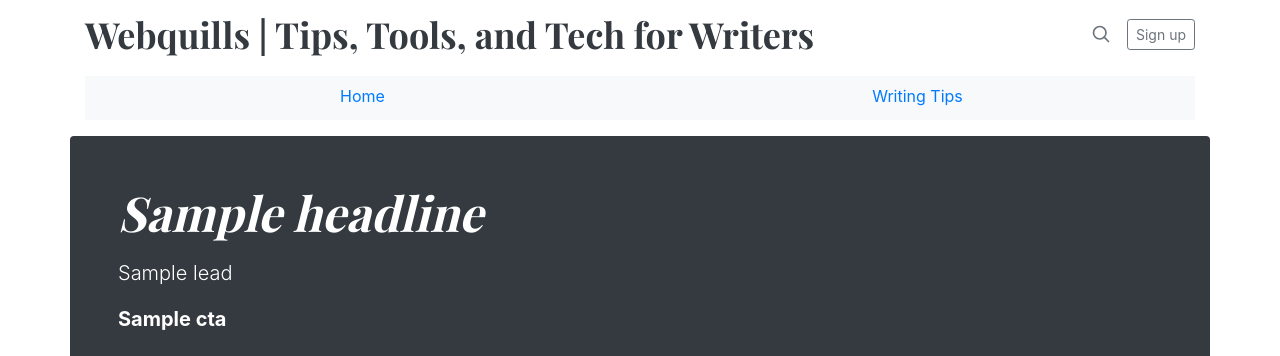
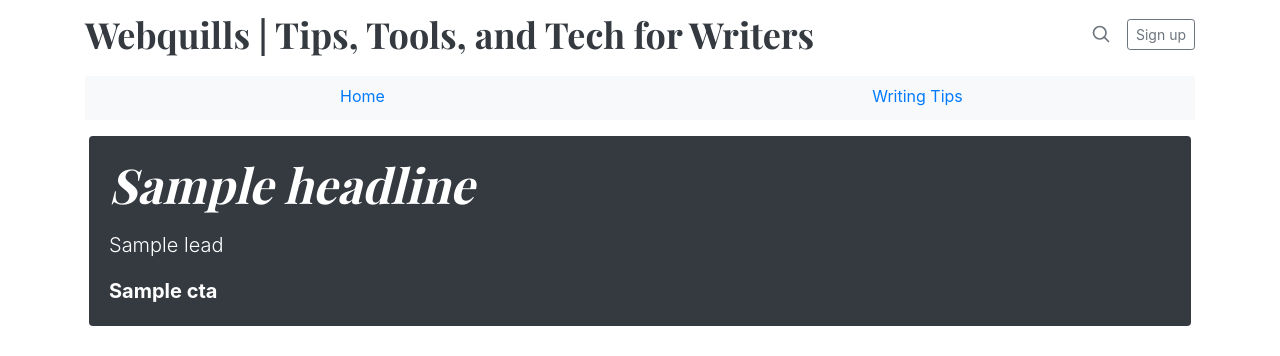
Before and after one commit to veselosky/webquills, a Django app: template webquills/theme_bs4_2021/templates/webquills/home_page.html in a window 1280 px wide. Shown: the top 356 px of the page. Run offline with Django 3.2, Linux system fonts and the light colour scheme; data comes from the database, SQL or seed files in the repository; tables that the repository leaves empty hold one stand-in row (values such as "Sample post"); the template is opened without the code that fills it: values that come from a table or form of the project are taken from there, most other values are stand-ins (such as "Sample title", 1, 10 or a date in 2020); data that the repository does not hold is empty; parts of the project's set-up code (start-up, migrations or seed data) failed here and were passed over; some libraries are stand-ins or nearby versions.

Commit message:
Restule jumbolink CTA

```diff
--- a/webquills/theme_bs4_2021/templates/components/cta/jumbolink.html
+++ b/webquills/theme_bs4_2021/templates/components/cta/jumbolink.html
@@ -1,7 +1,7 @@
 {% comment %}Set the `cta` variable when including this component.{% endcomment %}
 {% load i18n webquills %}{% if cta %}
-<div class="cta-jumbolink jumbotron p-3 p-md-5 text-white rounded bg-dark row justify-content-between">
-  <div class="col-md-6 px-0">
+<div class="cta-jumbolink jumbotron mx-1 p-1 text-white rounded bg-dark row justify-content-between">
+  <div class="col-md-6 p-3">
     <h1 class="display-4 font-italic">{{ cta.headline }}</h1>
     <div class="lead my-3">{{ cta.lead|safe }}</div>
     <p class="lead mb-0"><a href="{{cta.link}}" class="text-white font-weight-bold">{{cta.action_label}}</a></p>
```
